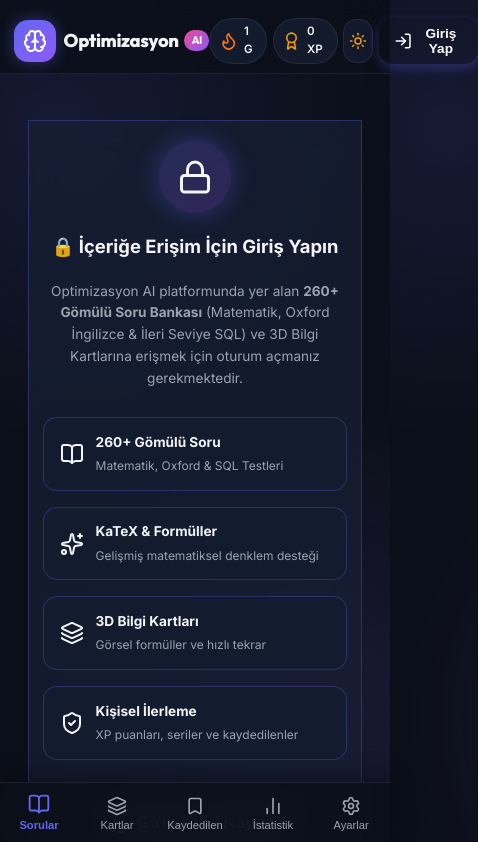
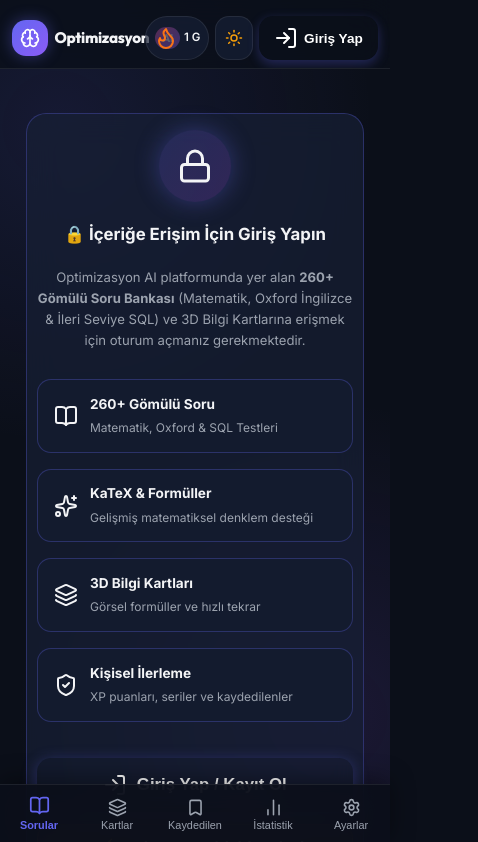
Before and after one commit to semihvz/education_platform, a React (Vite) app: page / in a window 390 px wide. Shown: the top 842 px of the page, 478 px wide, since content can reach past the window. Built offline with nearby package versions, Linux system fonts and the light colour scheme.

Commit message:
fix: ensure 100% responsive mobile fit without horizontal overflow

```diff
--- a/src/index.css
+++ b/src/index.css
@@ -2437,6 +2437,56 @@
   flex-shrink: 0;
   white-space: nowrap;
 }/* Desktop / Mobile utility visibility */
+/* Global Reset & Viewport Constraints */
+html, body {
+  width: 100%;
+  max-width: 100vw;
+  overflow-x: hidden;
+  position: relative;
+}
+
+#root, .app-root {
+  width: 100%;
+  max-width: 100vw;
+  overflow-x: hidden;
+  box-sizing: border-box;
+}
+
+.main-container {
+  width: 100%;
+  max-width: 900px;
+  margin: 0 auto;
+  box-sizing: border-box;
+  overflow-x: hidden;
+}
+
+/* Ensure images, SVG, KaTeX and code don't burst bounds */
+img, svg, canvas, iframe {
+  max-width: 100%;
+  height: auto;
+}
+
+.katex-display {
+  max-width: 100%;
+  overflow-x: auto;
+  overflow-y: hidden;
+  -webkit-overflow-scrolling: touch;
+  padding: 0.25rem 0;
+}
+
+.visual-diagram-box {
+  max-width: 100%;
+  overflow-x: auto;
+}
+
+.visual-diagram-box svg {
+  max-width: 100%;
+  height: auto;
+  display: block;
+  margin: 0 auto;
+}
+
+/* Desktop / Mobile utility visibility */
 .mobile-bottom-nav {
   display: none;
 }
@@ -2454,9 +2504,9 @@
     left: 0;
     right: 0;
     z-index: 1000;
-    height: calc(62px + env(safe-area-inset-bottom, 0px));
+    height: calc(60px + env(safe-area-inset-bottom, 0px));
     padding-bottom: env(safe-area-inset-bottom, 0px);
-    background: rgba(11, 15, 25, 0.88);
+    background: rgba(11, 15, 25, 0.92);
     backdrop-filter: blur(20px);
     -webkit-backdrop-filter: blur(20px);
     border-top: 1px solid var(--border-color);
@@ -2466,7 +2516,7 @@
   }
 
   [data-theme='light'] .mobile-bottom-nav {
-    background: rgba(255, 255, 255, 0.92);
+    background: rgba(255, 255, 255, 0.94);
     box-shadow: 0 -4px 25px rgba(0, 0, 0, 0.08);
   }
 
@@ -2476,22 +2526,22 @@
     flex-direction: column;
     align-items: center;
     justify-content: center;
-    gap: 3px;
+    gap: 2px;
     height: 100%;
     background: transparent;
     border: none;
     color: var(--text-muted);
-    font-size: 0.7rem;
+    font-size: 0.68rem;
     font-weight: 500;
     cursor: pointer;
     transition: all 0.2s cubic-bezier(0.4, 0, 0.2, 1);
-    padding: 6px 0;
+    padding: 4px 0;
     touch-action: manipulation;
   }
 
   .bottom-nav-item .nav-icon {
-    width: 20px;
-    height: 20px;
+    width: 19px;
+    height: 19px;
     transition: transform 0.2s ease, color 0.2s ease;
   }
 
@@ -2505,56 +2555,91 @@
   }
 
   .bottom-nav-item.active .nav-icon {
-    transform: translateY(-2px) scale(1.12);
+    transform: translateY(-2px) scale(1.1);
     color: var(--primary-indigo);
   }
 
   /* Root padding so content doesn't get covered by bottom nav */
   .app-root {
-    padding-bottom: calc(72px + env(safe-area-inset-bottom, 0px));
+    padding-bottom: calc(68px + env(safe-area-inset-bottom, 0px));
+  }
+
+  .app-header {
+    width: 100%;
+    max-width: 100vw;
+    overflow: hidden;
   }
 
   .header-container {
-    padding: 0.6rem 0.85rem;
+    width: 100%;
+    max-width: 100vw;
+    padding: 0.5rem 0.75rem;
+    box-sizing: border-box;
+    display: flex;
+    align-items: center;
+    justify-content: space-between;
   }
 
   .brand {
-    gap: 0.5rem;
+    gap: 0.4rem;
+    min-width: 0;
+    flex-shrink: 1;
+  }
+
+  .logo-icon {
+    width: 36px;
+    height: 36px;
+    flex-shrink: 0;
+  }
+
+  .brain-svg {
+    width: 20px;
+    height: 20px;
+  }
+
+  .brand-text .title {
+    font-size: 1.05rem;
+    white-space: nowrap;
   }
 
   .brand .subtitle {
     display: none;
-  }
-
-  .brand-text .title {
-    font-size: 1.15rem;
   }
 
   .header-actions {
     margin-left: auto;
     gap: 0.35rem;
+    flex-shrink: 0;
   }
 
   .stat-pill {
-    padding: 0.3rem 0.55rem;
-    font-size: 0.75rem;
+    padding: 0.25rem 0.5rem;
+    font-size: 0.72rem;
   }
 
   .main-container {
+    padding: 0.75rem 0.6rem;
+    width: 100%;
+    max-width: 100vw;
+    box-sizing: border-box;
+  }
+
+  .question-card, .explanation-card, .bank-view-container, .embedded-bank-container, .flashcard-3d, .guard-card {
     padding: 0.85rem 0.75rem;
-  }
-
-  .question-card, .explanation-card, .bank-view-container {
-    padding: 1rem 0.85rem;
     border-radius: var(--radius-lg);
+    width: 100% !important;
+    max-width: 100% !important;
+    box-sizing: border-box !important;
   }
 
   .bank-topic-filter-tabs {
     display: flex;
-    gap: 0.4rem;
+    gap: 0.35rem;
     overflow-x: auto;
+    width: 100%;
+    max-width: 100%;
     padding-bottom: 0.35rem;
-    margin-bottom: 1rem;
+    margin-bottom: 0.85rem;
     scrollbar-width: none;
     -webkit-overflow-scrolling: touch;
   }
@@ -2566,14 +2651,48 @@
   .filter-tab-btn {
     white-space: nowrap;
     flex-shrink: 0;
-    padding: 0.45rem 0.85rem;
-    font-size: 0.82rem;
+    padding: 0.4rem 0.75rem;
+    font-size: 0.8rem;
+  }
+
+  .question-prompt .prompt-text,
+  .option-text,
+  .explanation-card p,
+  .formatted-math-text {
+    word-break: break-word;
+    overflow-wrap: break-word;
+    max-width: 100%;
+  }
+
+  .question-prompt .prompt-text {
+    font-size: 1.05rem;
+    line-height: 1.45;
   }
 
   .option-card {
-    padding: 0.75rem 0.85rem;
-    font-size: 0.92rem;
+    padding: 0.7rem 0.75rem;
+    font-size: 0.9rem;
     min-height: 48px;
+    width: 100% !important;
+    max-width: 100% !important;
+    box-sizing: border-box !important;
+  }
+
+  .embedded-bank-header {
+    flex-direction: column;
+    align-items: stretch;
+    gap: 0.65rem;
+    padding: 0.85rem;
+  }
+
+  .bank-nav-controls {
+    width: 100%;
+    justify-content: space-between;
+  }
+
+  .question-jump-select {
+    flex: 1;
+    max-width: none;
   }
 
   .modal-overlay {
@@ -2583,21 +2702,21 @@
   .modal-content, .auth-modal, .full-lesson-modal, .bookmarks-modal, .stats-modal {
     width: 100% !important;
     max-width: 100% !important;
-    padding: 1.25rem 1rem !important;
+    padding: 1.15rem 0.85rem !important;
     max-height: 85vh !important;
-    border-top-left-radius: 24px !important;
-    border-top-right-radius: 24px !important;
+    border-top-left-radius: 20px !important;
+    border-top-right-radius: 20px !important;
     border-bottom-left-radius: 0 !important;
     border-bottom-right-radius: 0 !important;
-    animation: slideUpBottom 0.3s cubic-bezier(0.16, 1, 0.3, 1);
+    animation: slideUpBottom 0.28s cubic-bezier(0.16, 1, 0.3, 1);
   }
 
   .flashcard-3d {
-    min-height: 260px;
+    min-height: 250px;
   }
 
   .flashcard-inner {
-    padding: 1.15rem;
+    padding: 1rem;
   }
 }
 
@@ -2612,10 +2731,14 @@
   }
 }
 
-/* Small Mobile Screens (< 480px) */
-@media (max-width: 480px) {
-  .header-actions .stat-pill span {
-    font-size: 0.72rem;
+/* Extra Small Mobile Screens (< 400px) */
+@media (max-width: 400px) {
+  .header-actions .xp-pill {
+    display: none;
+  }
+
+  .brand-text .title {
+    font-size: 0.95rem;
   }
 
   .user-name {
@@ -2623,19 +2746,14 @@
   }
 
   .guard-card {
-    padding: 1.25rem 0.85rem;
+    padding: 1rem 0.65rem;
   }
 
   .guard-card h2 {
-    font-size: 1.15rem;
+    font-size: 1.05rem;
   }
 
   .guard-desc {
-    font-size: 0.85rem;
-  }
-
-  .question-text {
-    font-size: 1rem;
-    line-height: 1.45;
-  }
-}
+    font-size: 0.82rem;
+  }
+}
```
